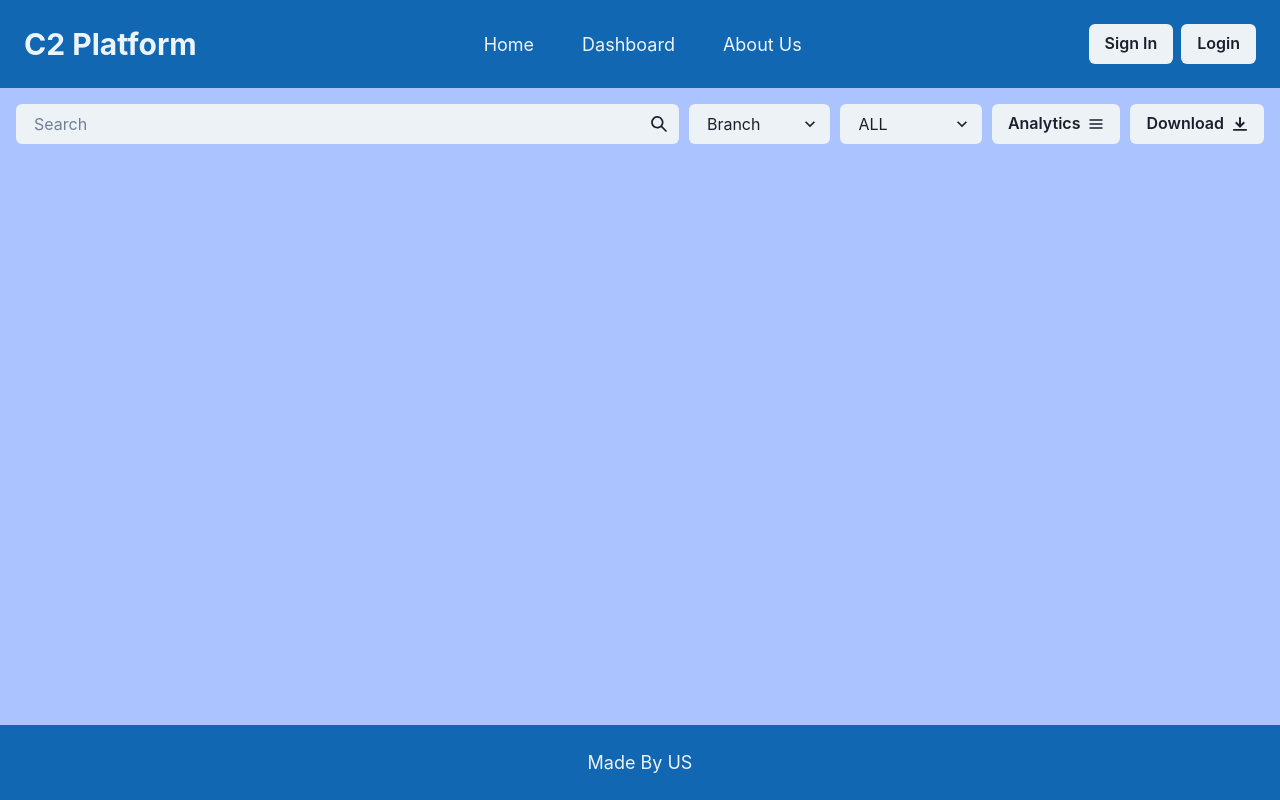
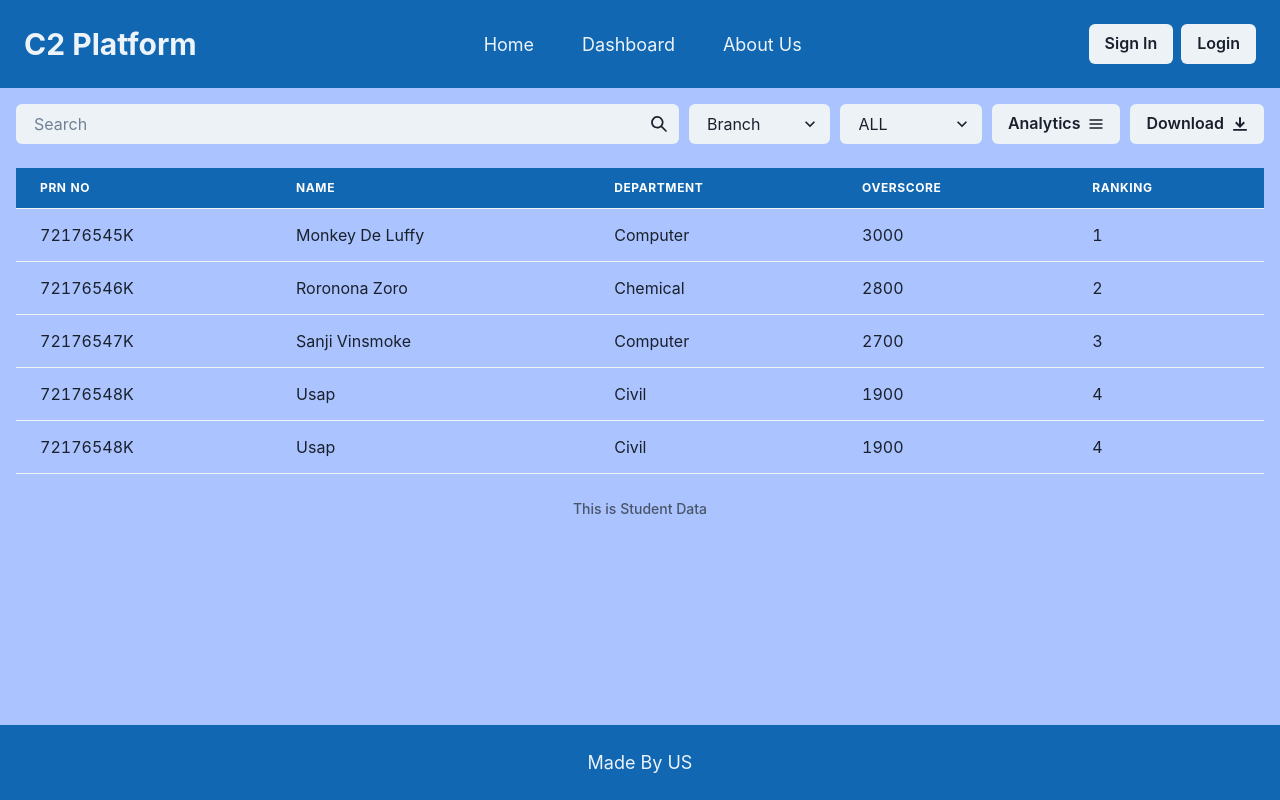
Before and after one commit to Omkar-Jawalkar/C2-platform-next, a Next.js app: page /dashboard/Ranking in a window 1280 px wide. Built offline with nearby package versions, Linux system fonts and the light colour scheme.

Commit message:
Done Table part

```diff
--- /dev/null
+++ b/data/data.js
@@ -0,0 +1,37 @@
+export const StudentData = [
+  {
+    prn: "72176545K",
+    student_name: "Monkey De Luffy",
+    department: "Computer",
+    score: "3000",
+    ranking: "1",
+  },
+  {
+    prn: "72176546K",
+    student_name: "Roronona Zoro",
+    department: "Chemical",
+    score: "2800",
+    ranking: "2",
+  },
+  {
+    prn: "72176547K",
+    student_name: "Sanji Vinsmoke",
+    department: "Computer",
+    score: "2700",
+    ranking: "3",
+  },
+  {
+    prn: "72176548K",
+    student_name: "Usap",
+    department: "Civil",
+    score: "1900",
+    ranking: "4",
+  },
+  {
+    prn: "72176548K",
+    student_name: "Usap",
+    department: "Civil",
+    score: "1900",
+    ranking: "4",
+  },
+];
--- a/data/data.json
+++ /dev/null
@@ -1 +0,0 @@
-{ "Name": "Marvels" }
--- a/src/pages/dashboard/Ranking.js
+++ b/src/pages/dashboard/Ranking.js
@@ -1,5 +1,6 @@
 import React, { useState } from "react";
 import { useDisclosure } from "@chakra-ui/react";
+import { StudentData } from "../../../data/data";
 
 import {
   Flex,
@@ -17,6 +18,7 @@ import {
   Text,
 } from "@chakra-ui/react";
 import { DownloadIcon, HamburgerIcon } from "@chakra-ui/icons";
+import TableComponent from "./TableComponent";
 import SearchBar from "@/pages/dashboard/SearchBar";
 
 const Ranking = () => {
@@ -24,7 +26,7 @@ const Ranking = () => {
 
   return (
     <>
-      <Flex p={4}>
+      <Flex mb={20} gap={6} direction={{ base: "column" }} p={4}>
         <Flex
           width={"full"}
           gap={"10px"}
@@ -47,13 +49,23 @@ const Ranking = () => {
               <option value="option3">Github</option>
             </Select>
           </Flex>
+
+          {/* This is Analytics Button */}
+
           <Button onClick={onOpen} rightIcon={<HamburgerIcon />}>
             Analytics
           </Button>
+
+          {/* This is Download Button */}
+
           <Button rightIcon={<DownloadIcon />}>Download</Button>
         </Flex>
 
-        <Flex></Flex>
+        {/* This is Table Component */}
+
+        <Flex width={"full"}>
+          <TableComponent data={StudentData} />
+        </Flex>
       </Flex>
 
       {/* This is a Drawer */}
--- /dev/null
+++ b/src/pages/dashboard/TableComponent.js
@@ -0,0 +1,45 @@
+import React from "react";
+import {
+  Table,
+  Thead,
+  Tbody,
+  Tfoot,
+  Tr,
+  Th,
+  Td,
+  TableCaption,
+  TableContainer,
+} from "@chakra-ui/react";
+const TableComponent = ({ data }) => {
+  return (
+    <>
+      <TableContainer width={"full"}>
+        <Table variant="simple">
+          <TableCaption>This is Student Data</TableCaption>
+          <Thead>
+            <Tr fontSize={"md"} backgroundColor={"#1167b1"}>
+              <Th color="white">PRN no</Th>
+              <Th color="white">Name</Th>
+              <Th color="white">Department</Th>
+              <Th color="white">OverScore</Th>
+              <Th color="white">Ranking</Th>
+            </Tr>
+          </Thead>
+          <Tbody>
+            {data.map((item) => (
+              <Tr>
+                <Td>{item.prn}</Td>
+                <Td>{item.student_name}</Td>
+                <Td>{item.department}</Td>
+                <Td>{item.score}</Td>
+                <Td>{item.ranking}</Td>
+              </Tr>
+            ))}
+          </Tbody>
+        </Table>
+      </TableContainer>
+    </>
+  );
+};
+
+export default TableComponent;
```
